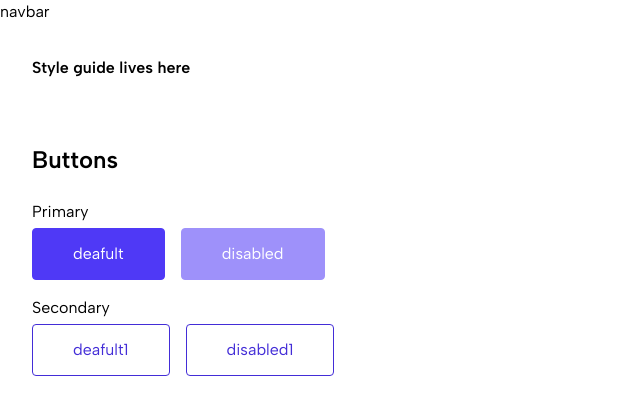
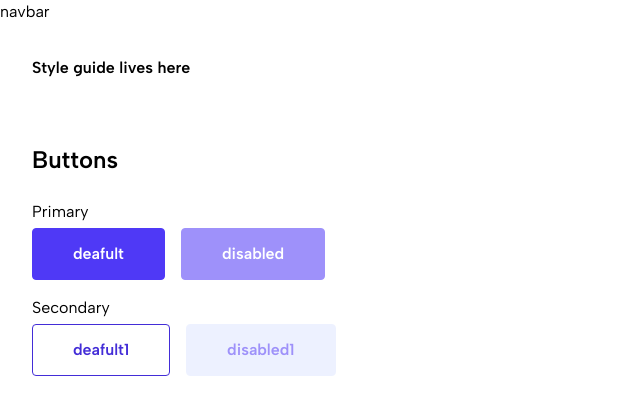
Before and after one commit to aqdigitalltd/portfolio, a Next.js app: page /style-guide in a window 1280 px wide. Shown: the top 414 px of the page, without its empty margins (0-640 px from the left). Built offline with nearby package versions, Linux system fonts and the light colour scheme.

Commit message:
PN1 - ButtonFix (#3)
* PN1 - ButtonFix

* PN1-ButtonFixV2

* Button fix based on comments

* format

---------

Co-authored-by: m3ank21 <clear>
Co-authored-by: ibrahimaq <ibrahim_aq@hotmmail.co.uk>

```diff
--- a/src/app/style-guide/StyleGuide.tsx
+++ b/src/app/style-guide/StyleGuide.tsx
@@ -29,7 +29,12 @@ export default function StyleGuide() {
               <p className="pb-1">Secondary</p>
               <div className="flex gap-4">
                 <Button size="large" variant="secondary" label="deafult1" />
-                <Button size="large" variant="secondary" label="disabled1" />
+                <Button
+                  size="large"
+                  variant="secondary"
+                  label="disabled1"
+                  disabled
+                />
               </div>
             </div>
           </div>
--- a/src/components/Button.tsx
+++ b/src/components/Button.tsx
@@ -11,10 +11,11 @@ interface IButton extends ComponentProps<"button"> {
 
 const VARIANT: Record<Variant, string> = {
   primary:
-    "border rounded-sm border-primary-600 bg-primary-600 text-white hover:bg-primary-700 hover:border-primary-700 active:bg-primary-700 active:border focus-visible:bg-primary-600 disabled:opacity-55",
+    "border rounded-sm border-primary-600 text-base font-semibold bg-primary-600 text-white enabled:hover:bg-primary-700 enabled:hover:border-primary-700 active:bg-primary-700 active:border focus-visible:bg-primary-600 disabled:opacity-55 disabled:hover:bg-primary-600 disabled:hover:border-primary-600",
   secondary:
-    "border rounded-sm border-primary-700 bg-transparent text-primary-700 hover:bg-primary-100 active:bg-primary-100 focus-visible:bg-primary-600 disabled:opacity-55 disabled:bg-primary-100 disabled:hover:bg-primary-100 disabled:active:bg-primary-100 disabled:border-primary-100 disabled:text-white",
+    "border rounded-sm border-primary-700 text-base font-semibold bg-transparent text-primary-700 enabled:hover:bg-primary-100 active:bg-primary-100 focus-visible:bg-primary-600 disabled:opacity-55 disabled:bg-primary-100 disabled:hover:bg-primary-100 disabled:active:bg-primary-100 disabled:border-primary-100 disabled:text-primary-600",
 }
+
 const SIZE: Record<Size, string> = {
   small: "px-4 h-10 ",
   large: "px-10 h-13",
@@ -22,7 +23,10 @@ const SIZE: Record<Size, string> = {
 
 const Button = ({ variant, size, label, ...rest }: IButton) => {
   return (
-    <button {...rest} className={`${VARIANT[variant]} ${SIZE[size]}`}>
+    <button
+      {...rest}
+      className={`cursor-pointer disabled:cursor-default ${VARIANT[variant]} ${SIZE[size]}`}
+    >
       {label}
     </button>
   )
```
